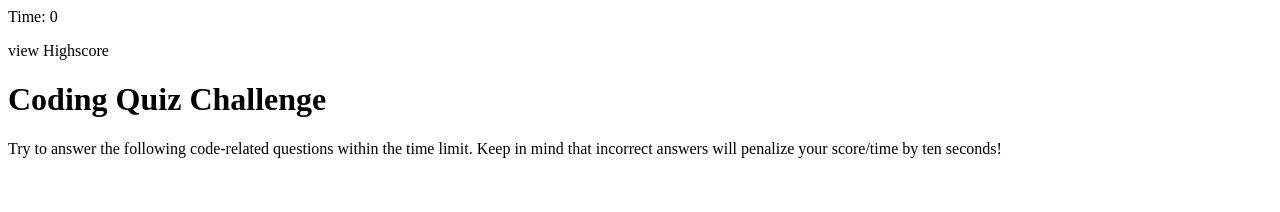
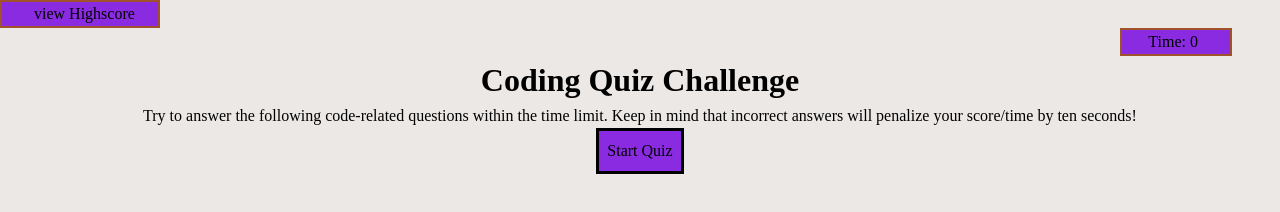
Before and after one commit to Abdale88/04_Coding_Quiz, a plain HTML site: page index.html in a window 1280 px wide. Drawn offline with Linux system fonts and the light colour scheme.

Commit message:
update body and all divs and give them a back ground color, padding, margin, and border.

```diff
--- a/index.html
+++ b/index.html
@@ -4,21 +4,26 @@
     <meta http-equiv="X-UA-Compatible" content="IE=edge">
     <meta name="viewport" content="width=device-width, initial-scale=1.0">
     <title>Coding Quiz Challenge</title>
+    <link rel="stylesheet" type="text/css" href="./reset.css"/>
+    <link rel="stylesheet" type="text/css" href="./style.css"/>
+
 </head>
 <body>
     <header>
+        <div class="score-text">
+            <p>view Highscore</p>
+        </div>
         <div class="timer-text">
             <p>Time: 0</p>
-        </div>
-        <div class="score-text">
-            <p>view Highscore</p>
         </div>
         <div class="p-text">
             <h1>Coding Quiz Challenge</h1>
             <p>Try to answer the following code-related questions within the time limit. Keep in mind that incorrect answers will penalize your score/time by ten seconds!</p>
         </div>
+        <div class="start-btn">
+            <button >Start Quiz</button>
+        </div>
     </header>
-
 
 </body>
 </html>
--- /dev/null
+++ b/reset.css
@@ -0,0 +1,67 @@
+*,
+*::before,
+*::after {
+  box-sizing: border-box;
+}
+
+/* Remove default padding */
+ul[class],
+ol[class] {
+  padding: 0;
+}
+
+/* Remove default margin */
+body,
+h1,
+h2,
+h3,
+h4,
+p,
+ul[class],
+ol[class],
+li,
+figure,
+figcaption,
+blockquote,
+dl,
+dd {
+  margin: 0;
+}
+
+/* Set core body defaults */
+body {
+  min-height: 100vh;
+  scroll-behavior: smooth;
+  text-rendering: optimizeSpeed;
+  line-height: 1.5;
+}
+
+/* Remove list styles on ul, ol elements with a class attribute */
+ul[class],
+ol[class] {
+  list-style: none;
+}
+
+/* A elements that don't have a class get default styles */
+a:not([class]) {
+  text-decoration-skip-ink: auto;
+}
+
+/* Make images easier to work with */
+img {
+  max-width: 100%;
+  display: block;
+}
+
+/* Natural flow and rhythm in articles by default */
+article > * + * {
+  margin-top: 1em;
+}
+
+/* Inherit fonts for inputs and buttons */
+input,
+button,
+textarea,
+select {
+  font: inherit;
+}
--- a/style.css
+++ b/style.css
@@ -0,0 +1,29 @@
+body{
+    background-color: rgb(235, 232, 230);
+}
+
+.p-text, .start-btn{
+    text-align: center;
+}
+
+.start-btn > button{
+  background-color: blueviolet;
+  padding: 0.5rem;
+  border: black 3px solid;
+}
+
+.timer-text{
+    text-align: right;
+    margin-right: 3rem;
+    border: sienna 2px solid;
+    margin-left: 70rem;
+    background-color: blueviolet;
+    padding-right: 2rem;
+}
+
+.score-text{
+    border: sienna 2px solid;
+    margin-right: 70rem;
+    padding-left: 2rem;
+    background-color: blueviolet;
+}
```
